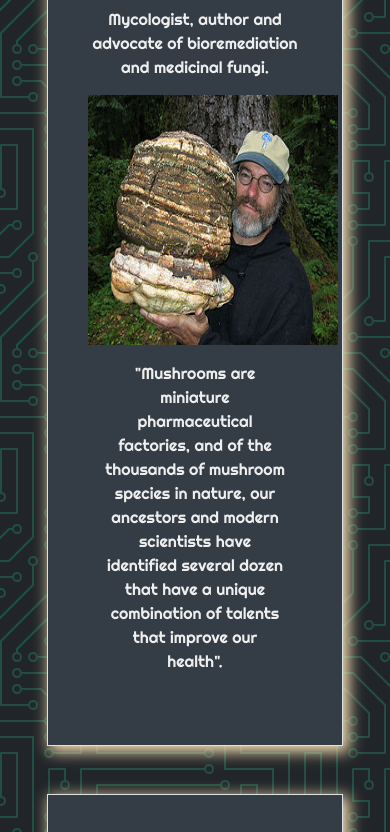
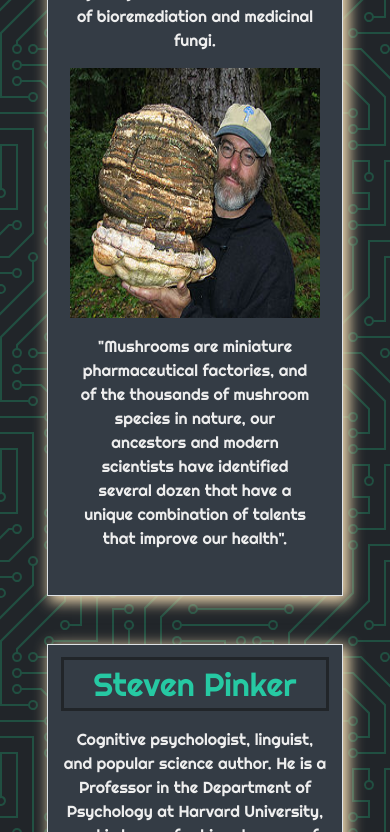
Before and after one commit to gubna/gubna.github.io, a plain HTML site: page index.html in a window 390 px wide. Shown: the part 416-1248 px from the top of the page. Drawn offline with nearby package versions, Linux system fonts and the light colour scheme.

Commit message:
changed the padding for more responsive design

```diff
--- a/css/style.css
+++ b/css/style.css
@@ -35,7 +35,7 @@ img {
 }
 
 .border {
-  padding: 2.5em;
+  padding: 0.8em;
   margin-bottom: 3em;
   background-color: #343c45;
   box-shadow: 4px 4px 14px 2px wheat;
```
